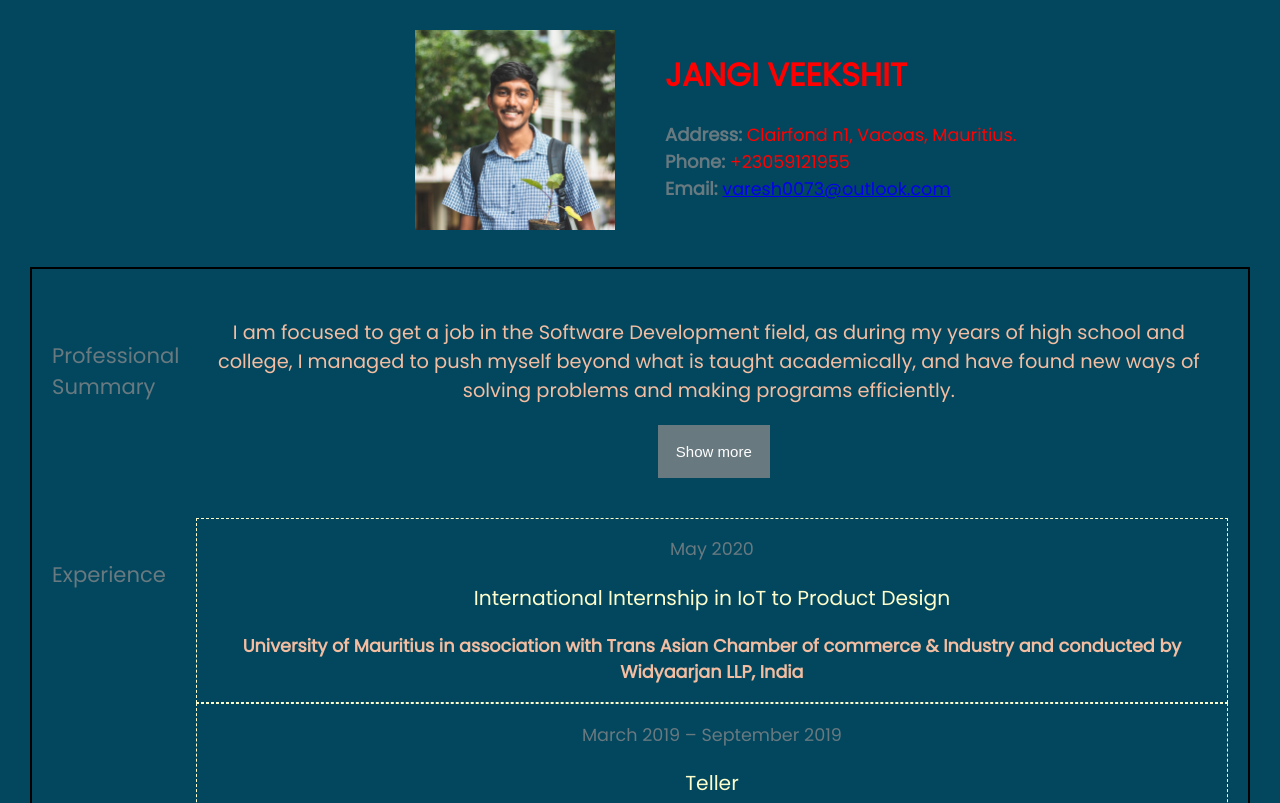
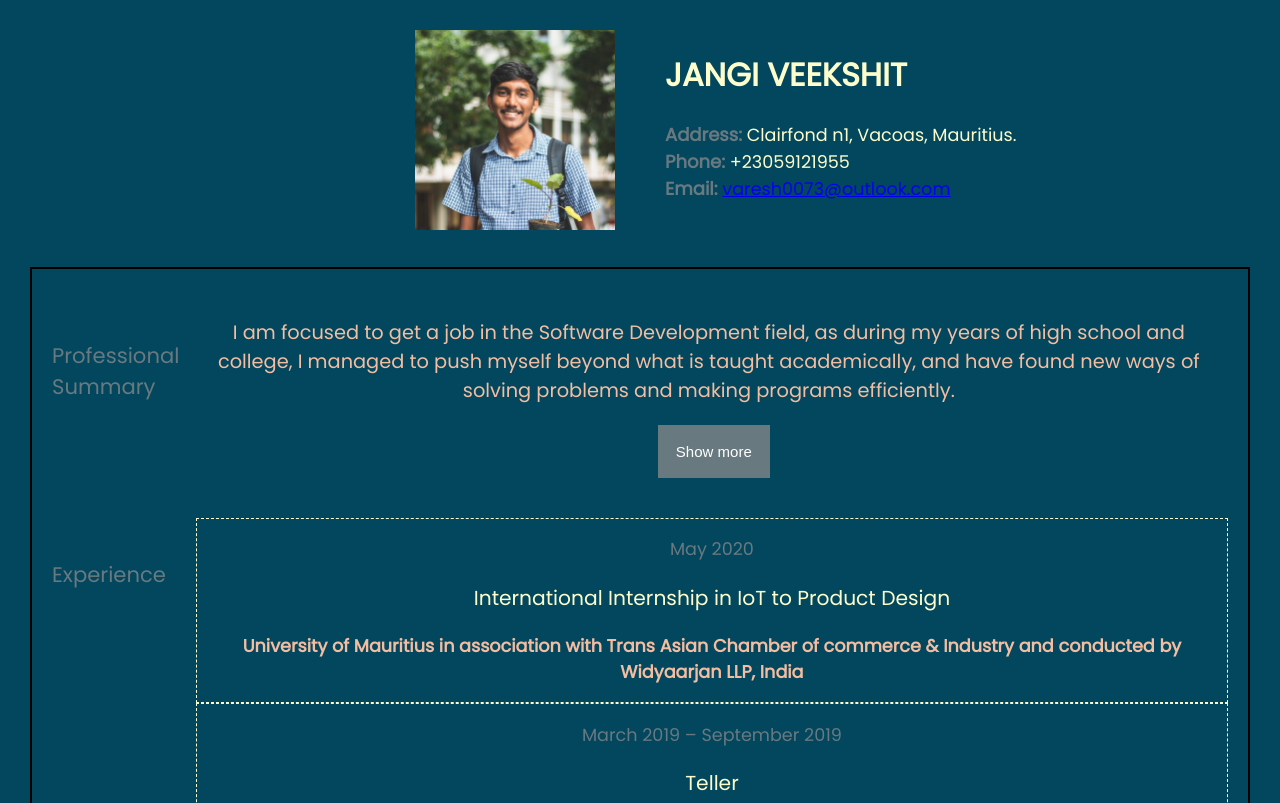
Before and after one commit to varesh007/Website-CV, a website: page index.html in a window 1280 px wide. Shown: the top 803 px of the page. Drawn offline with Linux system fonts and the light colour scheme.

Commit message:
added some changes

```diff
--- a/scss/main.scss
+++ b/scss/main.scss
@@ -1,6 +1,6 @@
 
 body {
     .container{
-        color: red;
+        color: rgb(254, 254, 204);
     }
 }
```
Also changed, not shown: css/main.css.
